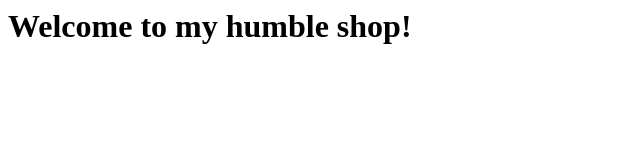
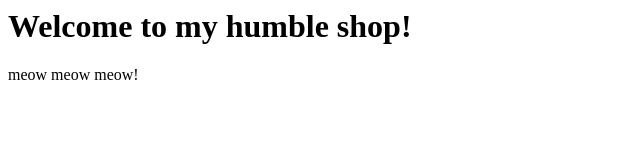
Before and after one commit to sgardner01/my-first-repo, a plain HTML site: page index.html in a window 1280 px wide. Shown: the whole page, without its empty margins (0-640 px from the left). Drawn offline with Linux system fonts and the light colour scheme.

Commit message:
add meows

```diff
--- a/index.html
+++ b/index.html
@@ -1 +1,2 @@
 <h1>Welcome to my humble shop!</h1>
+<p> meow meow meow!</p>
```
